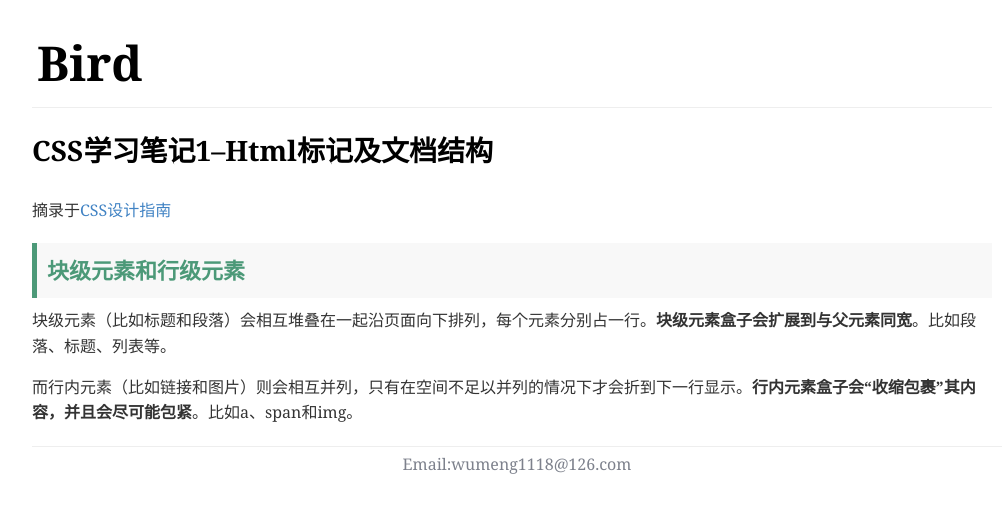
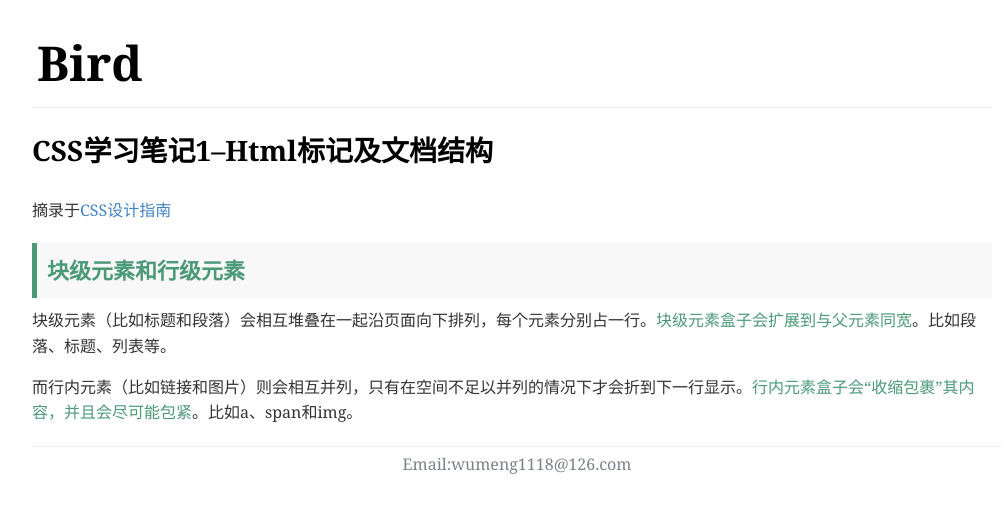
Before and after one commit to Qing-Shuang/Bird, a Jekyll site: the page built from _posts/CSS/2014-04-28-CSS1-TagAndStructure.md, in a window 1280 px wide. Shown: the top 513 px of the page, without its empty margins (128-1135 px from the left). Built offline with Jekyll 4.4.1, drawn with Linux system fonts in a browser that asks for light colours; Markdown is read by kramdown in place of the engine named in the settings.

Commit message:
Update markdownpad-github.css

```diff
--- a/css/markdownpad-github.css
+++ b/css/markdownpad-github.css
@@ -318,9 +318,8 @@ img {
 
 /* Customer
 =============================================================================*/
-/*
+
 strong{
-  color:#bd260d;
+  color:#4C9978;
   font-weight:normal;
 }
-*/
```
